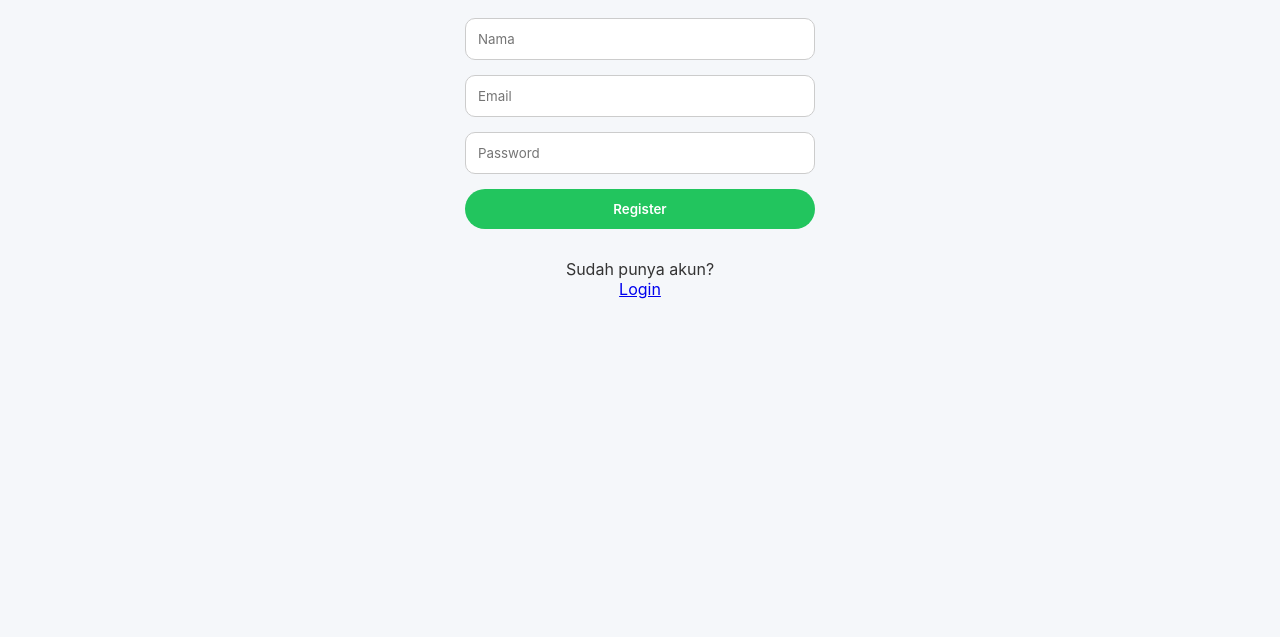
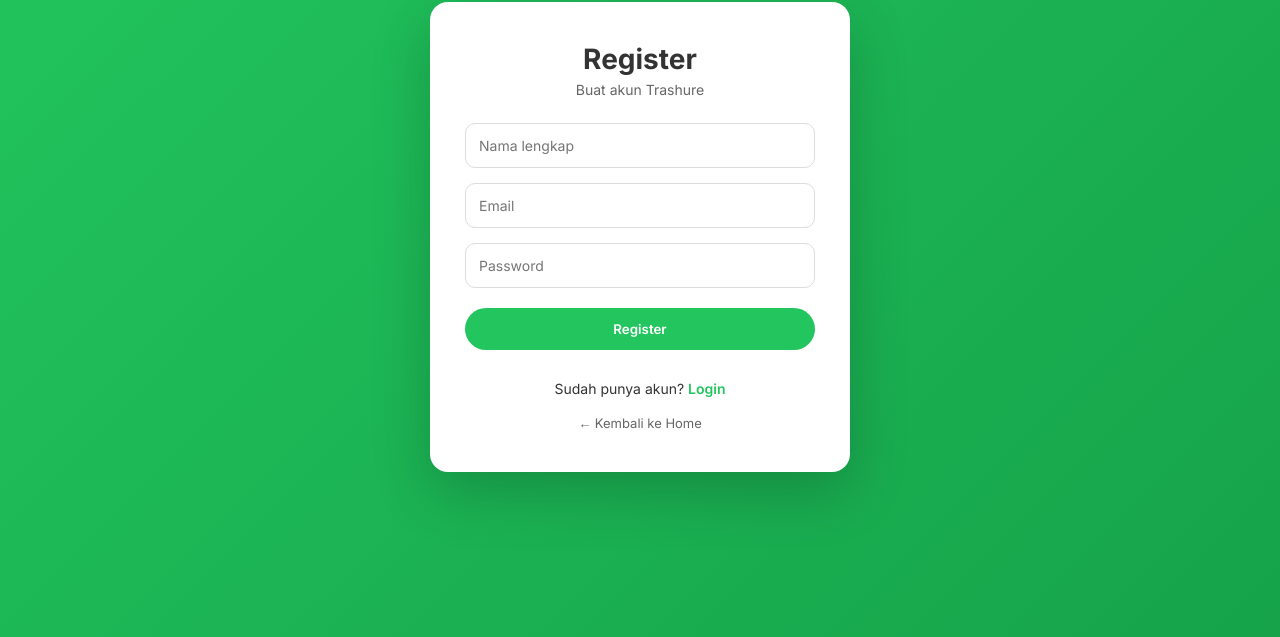
Before and after one commit to hizkiasec/trashure-website, a plain HTML site: page register.html in a window 1280 px wide. Shown: the part 163-800 px from the top of the page. Drawn offline with Linux system fonts and the light colour scheme.

Commit message:
update tampilan login dan register

```diff
--- a/register.html
+++ b/register.html
@@ -2,19 +2,28 @@
 <html lang="id">
 <head>
 <meta charset="UTF-8">
+<meta name="viewport" content="width=device-width, initial-scale=1.0">
 <title>Register Trashure</title>
+
 <link rel="stylesheet" href="style.css">
+
+<link rel="preconnect" href="https://fonts.googleapis.com">
+<link href="https://fonts.googleapis.com/css2?family=Inter:wght@300;400;500;600;700&display=swap" rel="stylesheet">
+
 </head>
 
-<body>
+<body class="auth-page">
 
-<section class="about">
+<div class="auth-container">
+
+<div class="auth-card">
 
 <h2>Register</h2>
+<p class="auth-sub">Buat akun Trashure</p>
 
 <form id="registerForm">
 
-<input type="text" id="name" placeholder="Nama" required>
+<input type="text" id="name" placeholder="Nama lengkap" required>
 
 <input type="email" id="email" placeholder="Email" required>
 
@@ -24,11 +33,16 @@
 
 </form>
 
-<p>Sudah punya akun?</p>
+<p class="auth-switch">
+Sudah punya akun?
+<a href="login.html">Login</a>
+</p>
 
-<a href="login.html">Login</a>
+<a href="index.html" class="back-home">← Kembali ke Home</a>
 
-</section>
+</div>
+
+</div>
 
 <script src="auth.js"></script>
 
--- a/style.css
+++ b/style.css
@@ -460,3 +460,139 @@
 cursor:pointer;
 font-weight:600;
 }
+
+/* AUTH PAGE */
+
+.auth-page{
+height:100vh;
+display:flex;
+align-items:center;
+justify-content:center;
+background:linear-gradient(135deg,#22c55e,#16a34a);
+padding:20px;
+}
+
+/* CONTAINER */
+
+.auth-container{
+width:100%;
+max-width:420px;
+}
+
+/* CARD */
+
+.auth-card{
+background:white;
+padding:40px 35px;
+border-radius:18px;
+box-shadow:0 20px 60px rgba(0,0,0,0.2);
+text-align:center;
+animation:fadeAuth 0.6s ease;
+}
+
+/* ANIMATION */
+
+@keyframes fadeAuth{
+from{
+opacity:0;
+transform:translateY(20px);
+}
+to{
+opacity:1;
+transform:translateY(0);
+}
+}
+
+.auth-card h2{
+font-size:28px;
+margin-bottom:5px;
+}
+
+.auth-sub{
+font-size:14px;
+color:#666;
+margin-bottom:25px;
+}
+
+/* FORM */
+
+.auth-card form{
+display:flex;
+flex-direction:column;
+gap:15px;
+margin-top:10px;
+}
+
+.auth-card input{
+padding:13px;
+border-radius:10px;
+border:1px solid #ddd;
+font-size:14px;
+transition:0.2s;
+}
+
+.auth-card input:focus{
+outline:none;
+border-color:#22c55e;
+box-shadow:0 0 0 2px #22c55e33;
+}
+
+/* BUTTON */
+
+.auth-card button{
+margin-top:5px;
+padding:13px;
+border:none;
+border-radius:30px;
+background:#22c55e;
+color:white;
+font-weight:600;
+cursor:pointer;
+transition:0.3s;
+}
+
+.auth-card button:hover{
+transform:translateY(-2px);
+box-shadow:0 10px 25px rgba(34,197,94,0.4);
+}
+
+/* SWITCH */
+
+.auth-switch{
+margin-top:20px;
+font-size:14px;
+}
+
+.auth-switch a{
+color:#22c55e;
+font-weight:600;
+text-decoration:none;
+}
+
+.auth-switch a:hover{
+text-decoration:underline;
+}
+
+/* BACK */
+
+.back-home{
+display:inline-block;
+margin-top:18px;
+font-size:13px;
+color:#666;
+text-decoration:none;
+}
+
+.back-home:hover{
+color:#22c55e;
+}
+
+/* MOBILE */
+
+@media(max-width:480px){
+
+.auth-card{
+padding:30px 25px;
+}
+
+}
```
Also changed, not shown: login.html (+19 -5 lines), backend/package.json (deleted), backend/server.js (deleted), 1 other file.
